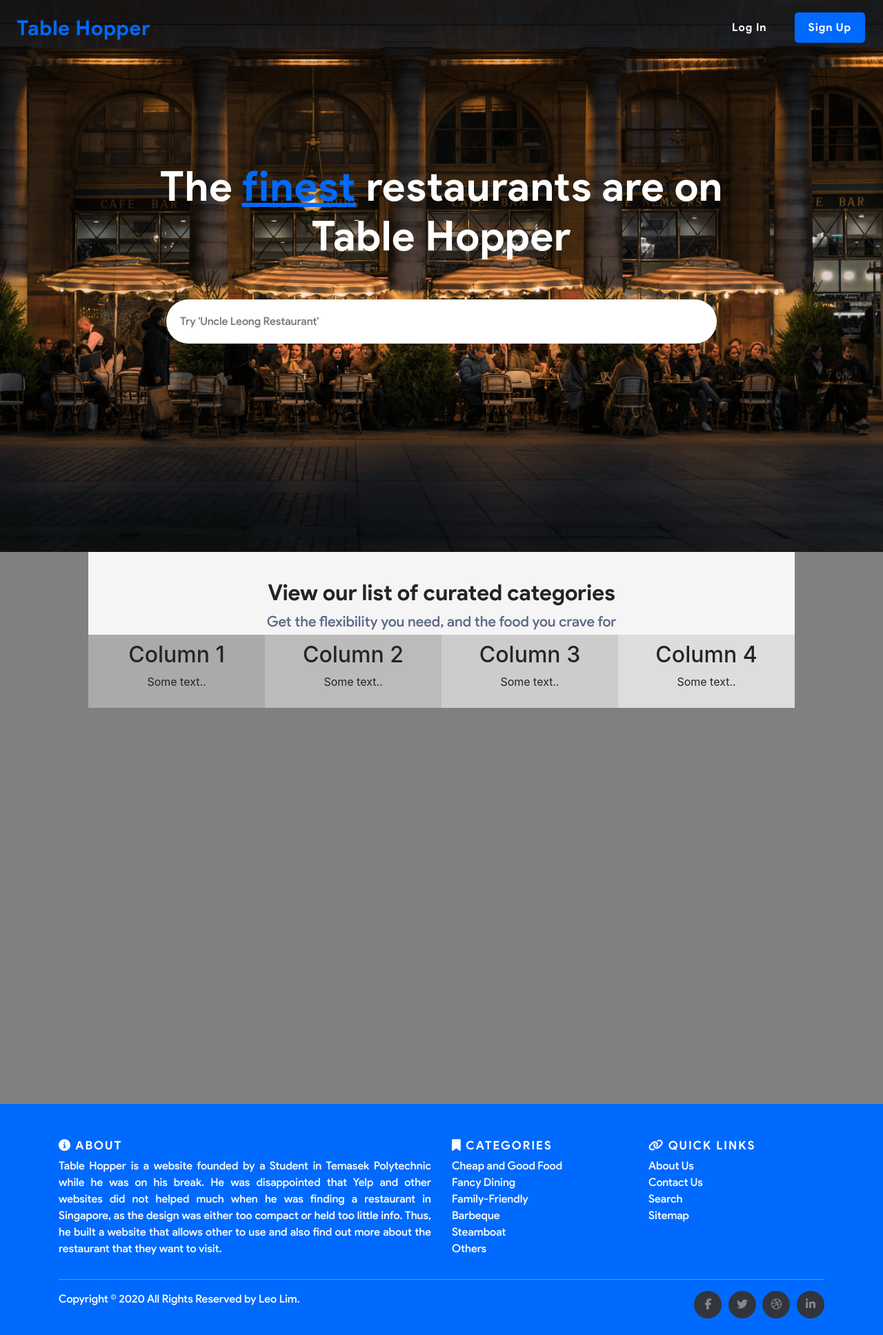
After one commit to leonlimwf/restaurant, a Node server app: page /home.html in a window 1280 px wide. The commit adds this page. Shown: the whole page at 69% size. Run offline with Node 20, Linux system fonts and the light colour scheme; some libraries are stand-ins or nearby versions.

```diff
--- /dev/null
+++ b/public/home.html
@@ -0,0 +1,179 @@
+<!doctype html>
+<html lang="en">
+
+<head>
+    <!-- Required meta tags -->
+    <meta charset="utf-8">
+    <meta name="viewport" content="width=device-width, initial-scale=1, shrink-to-fit=no">
+    <link rel="icon" href="asset/favicon.ico" type="image/x-icon" />
+    <link rel="shortcut icon" href="asset/favicon.ico" type="image/x-icon" />
+    <!-- Bootstrap CSS -->
+    <link rel="stylesheet" href="https://stackpath.bootstrapcdn.com/bootstrap/4.5.2/css/bootstrap.min.css" integrity="sha384-JcKb8q3iqJ61gNV9KGb8thSsNjpSL0n8PARn9HuZOnIxN0hoP+VmmDGMN5t9UJ0Z" crossorigin="anonymous" />
+    <script src="https://kit.fontawesome.com/fdc798ee43.js" crossorigin="anonymous"></script>
+    <link rel="stylesheet" type="text/css" href="styles/home.css" />
+    <link href="https://fonts.googleapis.com/css2?family=Montserrat:wght@400;500;600;700;800;900&display=swap" rel="stylesheet">
+    <link href="https://fonts.googleapis.com/css2?family=Open+Sans:wght@400;600;700;800&display=swap" rel="stylesheet">
+
+    <title>Table Hopper</title>
+</head>
+
+<body>
+    <!-- Optional JavaScript -->
+    <!-- jQuery first, then Popper.js, then Bootstrap JS -->
+
+    <script src="https://code.jquery.com/jquery-3.5.1.slim.min.js" integrity="sha384-DfXdz2htPH0lsSSs5nCTpuj/zy4C+OGpamoFVy38MVBnE+IbbVYUew+OrCXaRkfj" crossorigin="anonymous">
+    </script>
+    <script src="https://kit.fontawesome.com/fdc798ee43.js" crossorigin="anonymous"></script>
+    <script src="https://cdn.jsdelivr.net/npm/popper.js@1.16.1/dist/umd/popper.min.js" integrity="sha384-9/reFTGAW83EW2RDu2S0VKaIzap3H66lZH81PoYlFhbGU+6BZp6G7niu735Sk7lN" crossorigin="anonymous">
+    </script>
+    <script src="https://stackpath.bootstrapcdn.com/bootstrap/4.5.2/js/bootstrap.min.js" integrity="sha384-B4gt1jrGC7Jh4AgTPSdUtOBvfO8shuf57BaghqFfPlYxofvL8/KUEfYiJOMMV+rV" crossorigin="anonymous">
+    </script>
+</body>
+
+<script>
+    function getCookie() {
+        value_or_null = (document.cookie.match(/^(?:.*;)?\s*username\s*=\s*([^;]+)(?:.*)?$/) || [, null])[1]
+        console.log("Logged in as", value_or_null)
+        if (value_or_null == "") {
+            document.getElementsByClassName('nav')[0].style.visibility = "hidden";
+            document.getElementsByClassName('navbar-toggler')[0].style.visibility = "hidden";
+        }
+    }
+</script>
+
+<body onload="getCookie()">
+    <div class="background">
+        <nav class="navbar navbar-expand-lg navbar-light">
+            <a class="navbar-brand tablehopper ml-2" href="#" style="color: #006AFF;">Table Hopper</a>
+            <button class="navbar-toggler" type="button" data-toggle="collapse" data-target="#navbarSupportedContent" aria-controls="navbarSupportedContent" aria-expanded="false" aria-label="Toggle navigation">
+                <svg width="1em" height="1em" viewBox="0 0 16 16" class="bi bi-list" fill="currentColor"
+                    xmlns="http://www.w3.org/2000/svg" style="color: white;">
+                    <path fill-rule="evenodd"
+                        d="M2.5 11.5A.5.5 0 0 1 3 11h10a.5.5 0 0 1 0 1H3a.5.5 0 0 1-.5-.5zm0-4A.5.5 0 0 1 3 7h10a.5.5 0 0 1 0 1H3a.5.5 0 0 1-.5-.5zm0-4A.5.5 0 0 1 3 3h10a.5.5 0 0 1 0 1H3a.5.5 0 0 1-.5-.5z" />
+                </svg>
+            </button>
+
+            <div class="collapse navbar-collapse justify-content-end" id="navbarSupportedContent">
+                <ul class="nav">
+                    <!-- <li class="nav-item active">
+                        <a class="nav-link">About Us<span
+                                class="sr-only">(current)</span></a>
+                    </li>-->
+                    <li class="nav-item">
+                        <a class="nav-link" href="login.html">Log In</a>
+                    </li>
+                    <li class="nav-item">
+                        <a class="nav-link" href="register.html" style="background-color: #006AFF;border-radius: 5px;">Sign Up</a>
+                    </li>
+                </ul>
+            </div>
+        </nav>
+
+
+        <section class="home container" style="background-color: transparent;margin-top: 12%">
+            <div class="row">
+                <center>
+                    <h2 class="col-sm-9 tablehopper-h2-about">The <span style="color: #006AFF;"><u>finest</u></span> restaurants are on Table Hopper
+                    </h2>
+
+                    <input class="col-sm-9 searchbar" type="search" maxlength="70" placeholder=" Try 'Uncle Leong Restaurant' ">
+                </center>
+
+            </div>
+
+        </section>
+    </div>
+
+</body>
+<div class="categories">
+    <center>
+        <div class="categories-text">
+            <h2 class="view-categories-text">View our list of curated categories</h2>
+            <h3 class="view-categories-subtext">Get the flexibility you need, and the food you crave for</h3>
+        </div>
+
+        <div class="categories-selection">
+            <div class="categories-selection-row">
+                <div class="categories-selection-column" style="background-color:#aaa;">
+                    <h2>Column 1</h2>
+                    <p>Some text..</p>
+                </div>
+                <div class="categories-selection-column" style="background-color:#bbb;">
+                    <h2>Column 2</h2>
+                    <p>Some text..</p>
+                </div>
+                <div class="categories-selection-column" style="background-color:#ccc;">
+                    <h2>Column 3</h2>
+                    <p>Some text..</p>
+                </div>
+                <div class="categories-selection-column" style="background-color:#ddd;">
+                    <h2>Column 4</h2>
+                    <p>Some text..</p>
+                </div>
+            </div>
+        </div>
+    </center>
+
+
+
+</div>
+
+<footer class="site-footer ">
+    <div class="container ">
+        <div class="row ">
+            <div class="col-sm-12 col-md-6 ">
+
+                <h6><i class="fas fa-info-circle " style="font-size: 17px;color: white; "></i> About</h6>
+                <p class="text-justify " style="color: white; ">Table Hopper is a website founded by a Student in Temasek Polytechnic while he was on his break. He was disappointed that Yelp and other websites did not helped much when he was finding a restaurant in Singapore, as the design was either
+                    too compact or held too little info. Thus, he built a website that allows other to use and also find out more about the restaurant that they want to visit.</p>
+            </div>
+
+            <div class="col-xs-6 col-md-3 ">
+                <h6><i class="fas fa-bookmark " style="font-size: 17px;color: white; "></i> Categories</h6>
+                <ul class="footer-links ">
+                    <li><a href="http://scanfcode.com/category/c-language/ ">Cheap and Good Food</a></li>
+                    <li><a href="http://scanfcode.com/category/front-end-development/ ">Fancy Dining</a></li>
+                    <li><a href="http://scanfcode.com/category/back-end-development/ ">Family-Friendly</a></li>
+                    <li><a href="http://scanfcode.com/category/java-programming-language/ ">Barbeque</a></li>
+                    <li><a href="http://scanfcode.com/category/android/ ">Steamboat</a></li>
+                    <li><a href="http://scanfcode.com/category/templates/ ">Others</a></li>
+                </ul>
+            </div>
+
+            <div class="col-xs-6 col-md-3 ">
+                <h6><i class="fas fa-link " style="font-size: 17px;color: white; "></i> Quick Links</h6>
+                <ul class="footer-links ">
+                    <li><a href="http://scanfcode.com/about/ ">About Us</a></li>
+                    <li><a href="http://scanfcode.com/contact/ ">Contact Us</a></li>
+                    <li><a href="http://scanfcode.com/contribute-at-scanfcode/ ">Search</a></li>
+                    <li><a href="http://scanfcode.com/sitemap/ ">Sitemap</a></li>
+                </ul>
+            </div>
+        </div>
+        <hr>
+    </div>
+    <div class="container ">
+        <div class="row ">
+            <div class="col-md-8 col-sm-6 col-xs-12 ">
+                <p class="copyright-text ">Copyright &copy; 2020 All Rights Reserved by
+                    <a href="# ">Leo Lim</a>.
+                </p>
+            </div>
+
+            <div class="col-md-4 col-sm-6 col-xs-12 ">
+                <ul class="social-icons ">
+                    <li><a class="facebook " href="# "><i class="fa fa-facebook "></i></a></li>
+                    <li><a class="twitter " href="# "><i class="fa fa-twitter "></i></a></li>
+                    <li><a class="dribbble " href="# "><i class="fa fa-dribbble "></i></a></li>
+                    <li><a class="linkedin " href="# "><i class="fa fa-linkedin "></i></a></li>
+                </ul>
+            </div>
+        </div>
+    </div>
+</footer>
+
+
+
+
+
+</html>
--- /dev/null
+++ b/public/styles/home.css
@@ -0,0 +1,315 @@
+@font-face {
+    font-family: kolle;
+    src: url('../font/kolle.ttf')
+}
+
+@font-face {
+    font-family: kollebold;
+    src: url('../font/kollebold.ttf')
+}
+
+@font-face {
+    font-family: prodmed;
+    src: url('../font/prodmedium.ttf')
+}
+
+@font-face {
+    font-family: prodbold;
+    src: url('../font/prodbold.ttf')
+}
+
+@font-face {
+    font-family: prod;
+    src: url('../font/prod.ttf')
+}
+
+body::-webkit-scrollbar {
+    display: none;
+}
+
+body,
+html {
+    margin: 0;
+    height: 100%;
+}
+
+.background {
+    background-image: url('../asset/wallpaper.png');
+    min-height: 100%;
+    background-position: center;
+    background-repeat: no-repeat;
+    background-size: cover;
+}
+
+.tablehopper {
+    letter-spacing: 1px;
+    font-size: 30px;
+    font-family: prodbold;
+}
+
+.nav-item a {
+    background-color: transparent;
+    font-family: prodbold;
+    letter-spacing: 1px;
+    color: white;
+    margin: 10px;
+    position: relative;
+    padding: 10px 20px;
+    overflow: hidden;
+}
+
+.nav-item a:hover {
+    color: #0069ff;
+    cursor: pointer;
+    transition: 0.7s;
+}
+
+.nav-item a::after {
+    background-color: white;
+    content: "";
+    width: 0;
+    height: 3px;
+    left: 0;
+    bottom: 0;
+    transition: width 0.35s ease 0.1s;
+    position: absolute;
+}
+
+.nav-item a:hover::after {
+    width: 100%;
+}
+
+.tablehopper-h2-about {
+    font-family: prodbold;
+    color: white;
+    letter-spacing: 1px;
+    font-size: 60px;
+    text-align: center;
+}
+
+.searchbar {
+    margin-top: 3em;
+    width: 70%;
+    height: 4em;
+    border-color: transparent;
+    border-radius: 50px;
+    background-color: white;
+    font-family: prodbold;
+    outline: none;
+}
+
+.searchbar::placeholder {
+    background-color: transparent;
+    content: "asfasfasf";
+    font-family: prodmed;
+}
+
+.categories {
+    background-color: grey;
+    min-height: 100vh;
+}
+
+.categories-text {
+    background-color: whitesmoke;
+    padding-top: 40px;
+    width: 80%;
+    min-height: 15vh;
+    text-align: center;
+}
+
+.view-categories-text {
+    font-family: prodbold;
+    font-size: 32px;
+}
+
+.view-categories-subtext {
+    font-family: prodmed;
+    color: #5b6987;
+    font-size: 21px;
+    margin-top: 10px;
+}
+
+.categories-selection-column {
+    float: left;
+    width: 25%;
+    padding: 10px;
+}
+
+.categories-selection {
+    width: 80%;
+}
+
+
+/* Clear floats after the columns */
+
+.categories-selection-row:after {
+    content: "";
+    display: table;
+    clear: both;
+}
+
+.site-footer {
+    font-family: prodmed;
+    background-color: #006AFF;
+    padding: 45px 0 20px;
+    font-size: 16px;
+    line-height: 24px;
+    color: #737373;
+}
+
+.site-footer hr {
+    border-top-color: #bbb;
+    opacity: 0.5
+}
+
+.site-footer hr.small {
+    margin: 20px 0
+}
+
+.site-footer h6 {
+    color: white;
+    font-weight: 900;
+    font-size: 17px;
+    text-transform: uppercase;
+    margin-top: 5px;
+    letter-spacing: 2px;
+    font-family: prodbold;
+}
+
+.site-footer a {
+    color: white;
+}
+
+.site-footer a:hover {
+    color: white;
+    transition: 0.35s;
+    text-decoration: none;
+}
+
+.footer-links {
+    padding-left: 0;
+    list-style: none
+}
+
+.footer-links li {
+    display: block
+}
+
+.footer-links a {
+    color: white
+}
+
+.footer-links a:active,
+.footer-links a:focus,
+.footer-links a:hover {
+    color: black;
+    text-decoration: none;
+}
+
+.footer-links.inline li {
+    display: inline-block
+}
+
+.site-footer .social-icons {
+    text-align: right
+}
+
+.site-footer .social-icons a {
+    width: 40px;
+    height: 40px;
+    line-height: 40px;
+    margin-left: 6px;
+    margin-right: 0;
+    border-radius: 100%;
+    background-color: #33353d
+}
+
+.copyright-text {
+    margin: 0;
+    color: white
+}
+
+.social-icons {
+    padding-left: 0;
+    margin-bottom: 0;
+    list-style: none
+}
+
+.social-icons li {
+    display: inline-block;
+    margin-bottom: 4px
+}
+
+.social-icons li.title {
+    margin-right: 15px;
+    text-transform: uppercase;
+    color: #96a2b2;
+    font-weight: 700;
+    font-size: 13px
+}
+
+.social-icons a {
+    background-color: #eceeef;
+    color: #818a91;
+    font-size: 16px;
+    display: inline-block;
+    line-height: 44px;
+    width: 44px;
+    height: 44px;
+    text-align: center;
+    margin-right: 8px;
+    border-radius: 100%;
+    -webkit-transition: all .2s linear;
+    -o-transition: all .2s linear;
+    transition: all .2s linear
+}
+
+.social-icons a:active,
+.social-icons a:focus,
+.social-icons a:hover {
+    color: #fff;
+    background-color: #29aafe
+}
+
+.social-icons.size-sm a {
+    line-height: 34px;
+    height: 34px;
+    width: 34px;
+    font-size: 14px
+}
+
+.social-icons a.facebook:hover {
+    background-color: #3b5998
+}
+
+.social-icons a.twitter:hover {
+    background-color: #00aced
+}
+
+.social-icons a.linkedin:hover {
+    background-color: #007bb6
+}
+
+.social-icons a.dribbble:hover {
+    background-color: #ea4c89
+}
+
+@media (max-width:991px) {
+    .site-footer [class^=col-] {
+        margin-bottom: 30px
+    }
+}
+
+@media (max-width:767px) {
+    .site-footer {
+        padding-bottom: 0
+    }
+    .site-footer .copyright-text,
+    .site-footer .social-icons {
+        text-align: center
+    }
+    .column {
+        width: 100%;
+        height: 10em;
+    }
+}
--- a/server/lib/db-connection.js
+++ b/server/lib/db-connection.js
@@ -4,7 +4,7 @@
     port: '3306',
     user: 'root',
     password: '',
-    database: 'movie_review'
+    database: 'restaurant'
 })
 
 module.exports = connection;
```
Also changed, not shown: public/js/login.js (deleted, +0 -16 lines), public/login.html (+24 -7 lines), public/register.html (+43 -4 lines), public/styles/login.css (+5 -5 lines), server/models/UserDB.js (+63 -31 lines), server/routes/routeUsers.js (+15 -8 lines).
